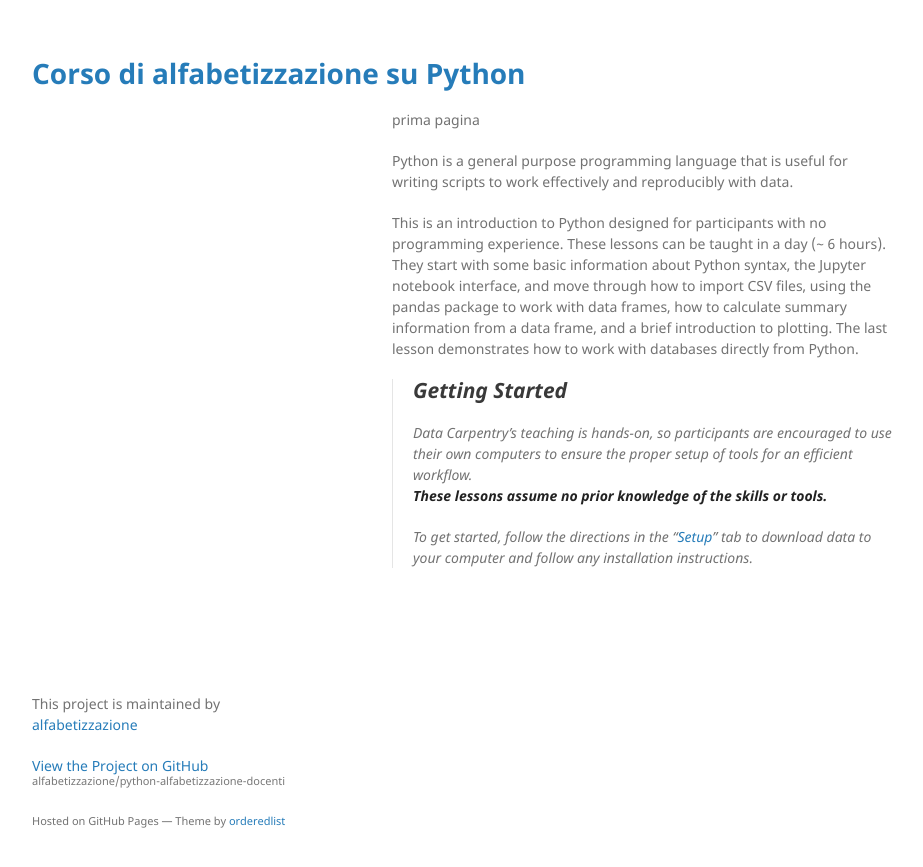
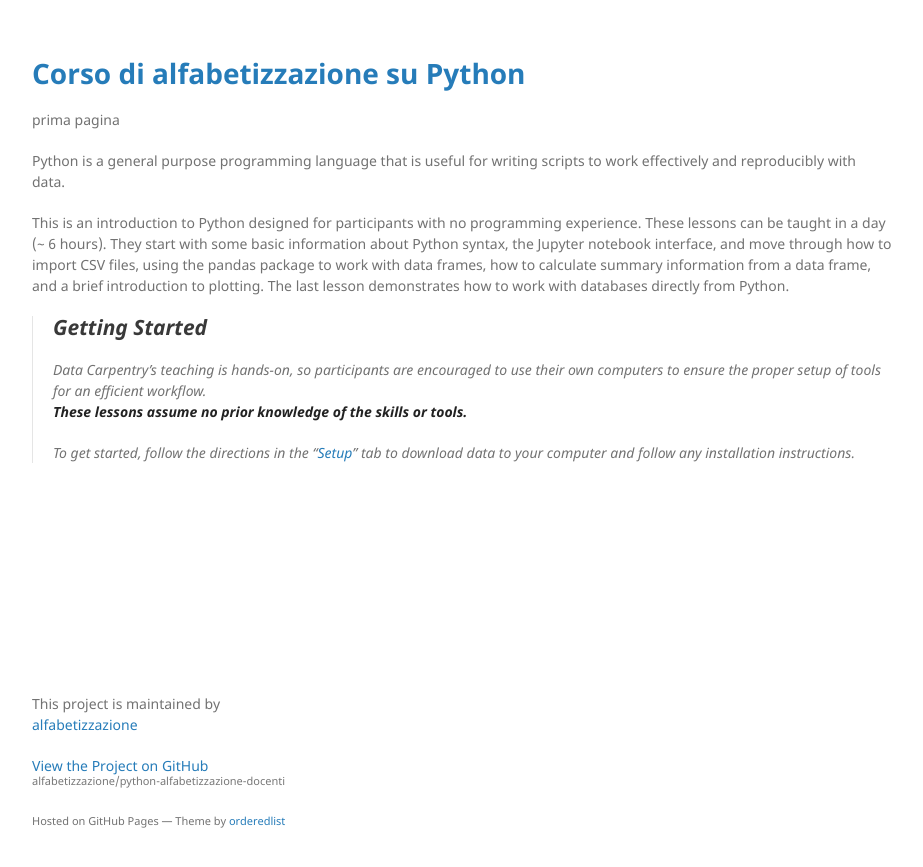
Before and after one commit to alfabetizzazione/python-alfabetizzazione-docenti, a Jekyll site: the page built from docs/index.md, in a window 1280 px wide. Shown: the top 867 px of the page, without its empty margins (178-1101 px from the left). Built offline with Jekyll 4.4.1, drawn with Linux system fonts in a browser that asks for light colours; the repository's description, which GitHub fills in, is left out.

Commit message:
larger width

```diff
--- a/docs/_sass/jekyll-theme-minimal.scss
+++ b/docs/_sass/jekyll-theme-minimal.scss
@@ -104,12 +104,6 @@ img {
   max-width:100%;
 }
 
-header {
-  width:270px;
-  float:left;
-  position:fixed;
-  -webkit-font-smoothing:subpixel-antialiased;
-}
 
 ul.downloads {
   list-style:none;
@@ -172,7 +166,7 @@ strong {
 }
 
 section {
-  width:500px;
+  width:100%;
   float:right;
   padding-bottom:50px;
 }
```
